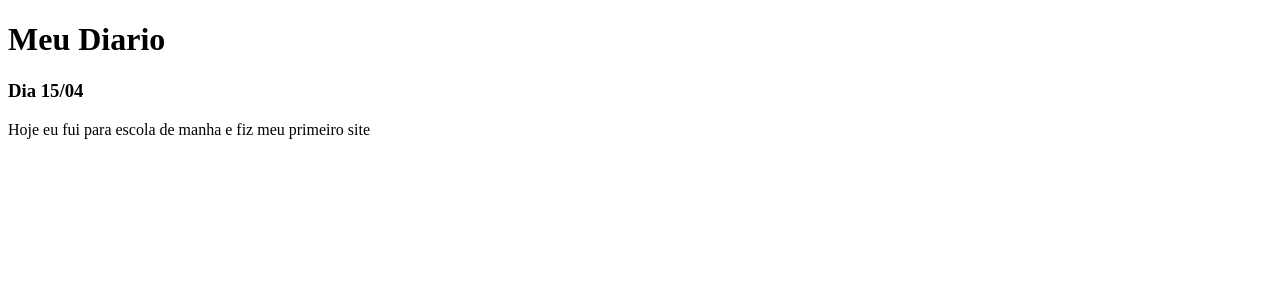
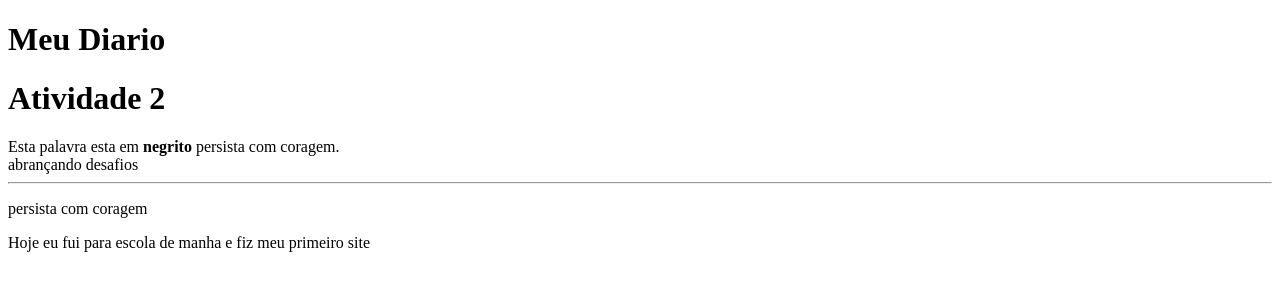
Before and after one commit to Layrtonantonio/meusite, a plain HTML site: page index.html in a window 1280 px wide. Drawn offline with Linux system fonts and the light colour scheme.

Commit message:
Update index.html

```diff
--- a/index.html
+++ b/index.html
@@ -6,7 +6,10 @@
   </head>
   <body>
     <h1>Meu Diario</h1>
-    <h3>Dia 15/04 </h3>
+    <h1>Atividade 2</h1>
+Esta palavra esta em <b>negrito</b>
+persista com coragem. <br/> abrançando desafios <hr/>
+<p>persista com coragem </p>
     <p>
       Hoje eu fui para escola de manha e fiz meu primeiro site
     <p>
```
